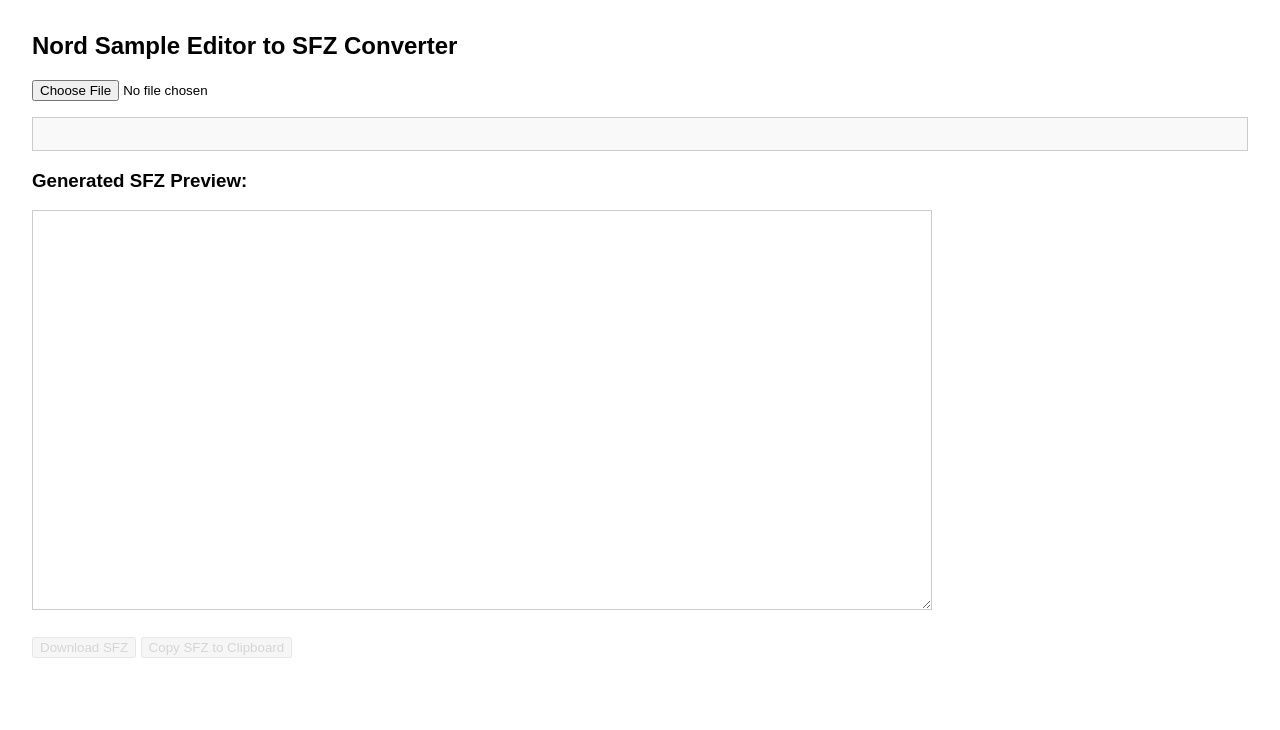
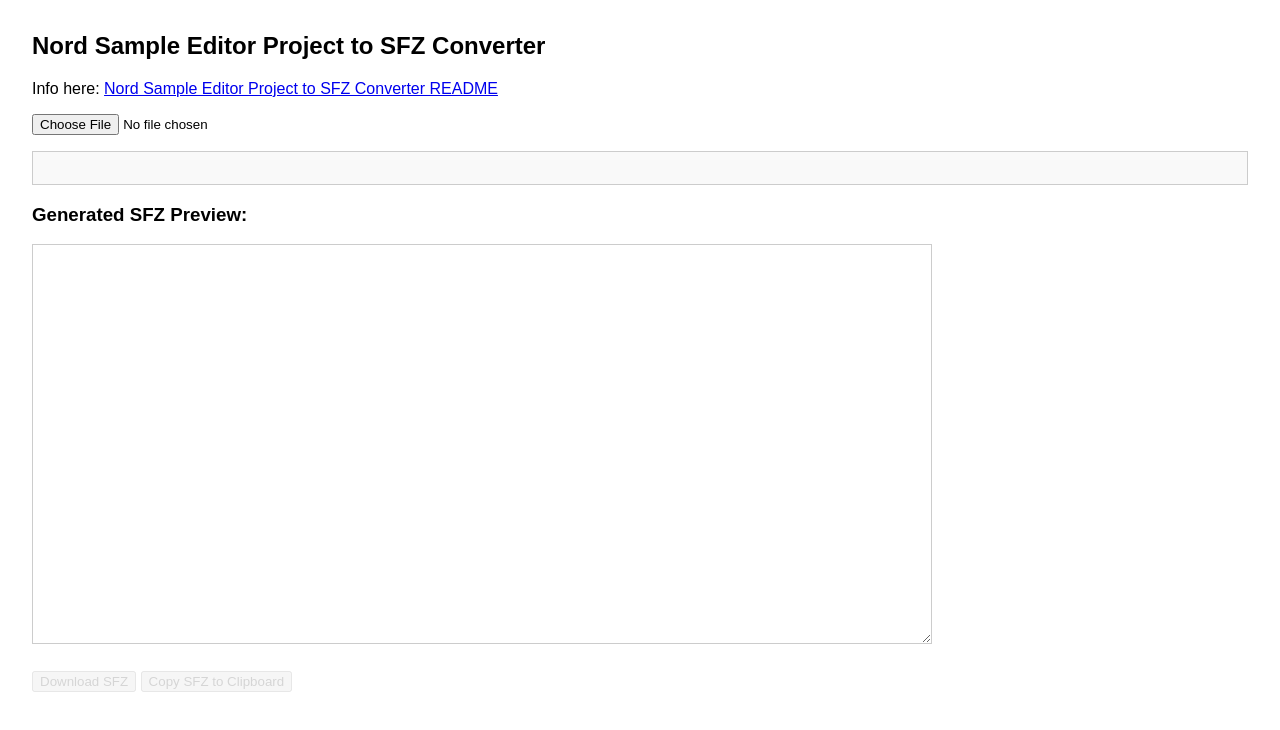
Before and after one commit to BartBral/Nord-Sample-Editor-Project-to-SFZ-Converter, a plain HTML site: page index.html in a window 1280 px wide. Drawn offline with Linux system fonts and the light colour scheme.

Commit message:
small changes

```diff
--- a/index.html
+++ b/index.html
@@ -3,7 +3,7 @@
 <head>
 <meta charset="UTF-8" />
 <meta name="viewport" content="width=device-width, initial-scale=1" />
-<title>Nord Sample Editor to SFZ Converter</title>
+<title>Nord Sample Editor Project to SFZ Converter</title>
 <style>
 body { font-family: Arial, sans-serif; margin: 2em; }
 #feedback { margin: 1em 0; background: #f9f9f9; border: 1px solid #ccc; padding: 1em; white-space: pre-line; }
@@ -27,8 +27,10 @@ button:disabled {
 </head>
 <body>
 
-<h2>Nord Sample Editor to SFZ Converter</h2>
-
+<h2>Nord Sample Editor Project to SFZ Converter</h2>
+Info here: <a href="https://github.com/BartBral/Nord-Sample-Editor-Project-to-SFZ-Converter/blob/main/README.md" style="text-decoration: underline;">
+  Nord Sample Editor Project to SFZ Converter README
+</a>
 <p>
   <input type="file" id="fileInput" accept=".nsmpproj,text/plain" />
   <!-- <button id="downloadBtn" disabled>Download SFZ</button>
```
